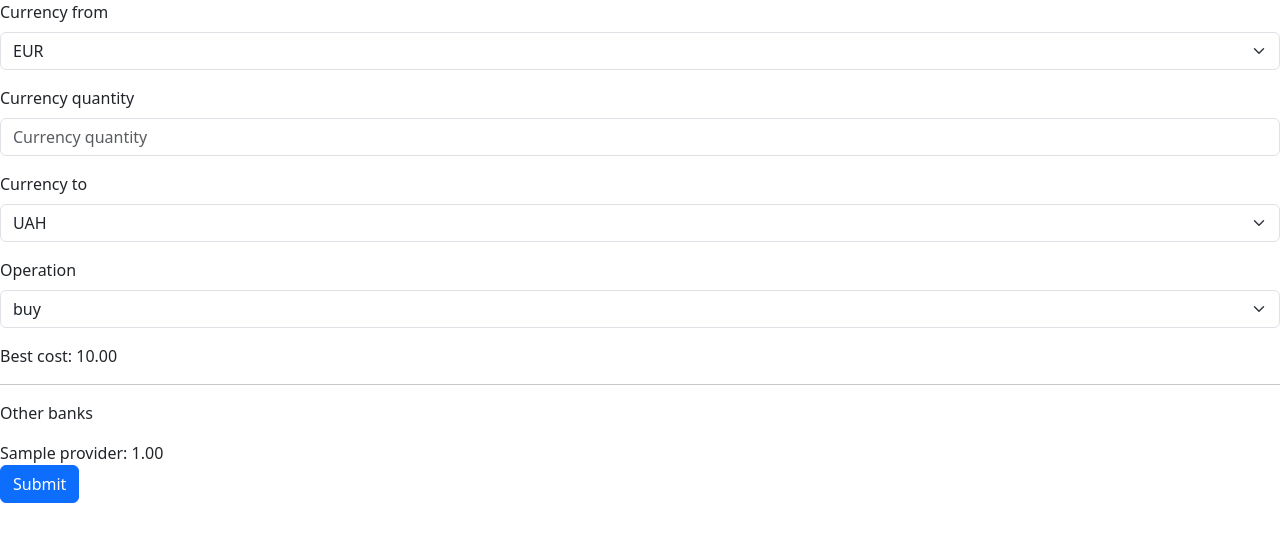
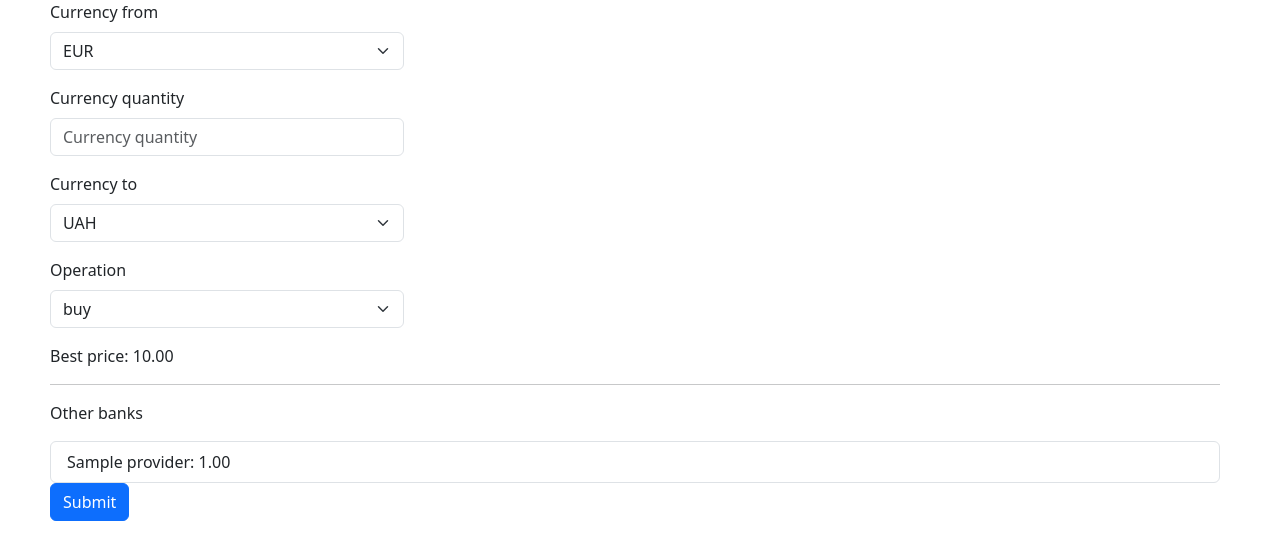
Before and after one commit to vlade11115/hilel-12-oct, a Django app: template exchange/templates/exchange/calculator.html in a window 1280 px wide. Shown: the top 560 px of the page. Run offline with Django 4.2, Linux system fonts and the light colour scheme; tables that the repository leaves empty hold one stand-in row (values such as "Sample post"); the template is opened without the code that fills it: values that come from a table or form of the project are taken from there, most other values are stand-ins (such as "Sample title", 1, 10 or a date in 2020); parts of the project's set-up code (start-up, migrations or seed data) failed here and were passed over; some libraries are stand-ins or nearby versions.

Commit message:
Added: bootstrap5, rate_list.html, django.messages

```diff
--- /dev/null
+++ b/exchange/templates/exchange/base.html
@@ -0,0 +1,6 @@
+{% load bootstrap5 %}
+{% bootstrap_css %}
+{% bootstrap_javascript %}
+{% bootstrap_messages %}
+
+{%  block content %} {% endblock %}
--- a/exchange/templates/exchange/calculator.html
+++ b/exchange/templates/exchange/calculator.html
@@ -1,37 +1,36 @@
+{% extends "exchange/base.html" %}
 {% load bootstrap5 %}
 
-{% bootstrap_css %}
-{% bootstrap_javascript %}
+{%  block content  %}
+<style>
+form {
+    margin-left: 50px;
+    margin-right: 60px;
+}
+div {
+    margin-right: 45%;
+}
+</style>
 
-{% bootstrap_messages %}
-
-<!doctype html>
-<html lang="en">
-<head>
-    <meta charset="UTF-8">
-    <meta name="viewport"
-          content="width=device-width, user-scalable=no, initial-scale=1.0, maximum-scale=1.0, minimum-scale=1.0">
-    <meta http-equiv="X-UA-Compatible" content="ie=edge">
-    <title>Currency calculator</title>
-</head>
-<body>
-<form method="POST">
+<form action="" method="POST">
     {% csrf_token %}
+    <div>
         {% bootstrap_form form %}
+    </div>
     {% if output  %}
-        <p>Best cost: {{  output | floatformat:2 }}</p>
+        <p>Best price: {{  output | floatformat:2 }}</p>
     {%  endif  %}
     <hr>
     <p>Other banks</p>
     {%  for provider, count in all_providers %}
-        {{  provider  }}: {{  count | floatformat:2 }}<br>
-    {%  endfor  %}
+    <ul class="list-group">
+        <li class="list-group-item">{{  provider  }}: {{  count | floatformat:2 }}</li>
+    </ul>
+    {% endfor %}
     {% buttons %}
         <button type="submit" class="btn btn-primary" value="Count">
             Submit
         </button>
     {% endbuttons %}
 </form>
-
-</body>
-</html>
+{% endblock %}
--- a/exchange/views.py
+++ b/exchange/views.py
@@ -1,5 +1,6 @@
 from datetime import datetime
 
+from django.contrib import messages
 from django.http import JsonResponse
 from django.shortcuts import render
 
@@ -22,7 +23,7 @@ def main_view(request):
             for rate in Rate.objects.all()
         ]
     }
-    return JsonResponse(response_data)
+    return render(request, "exchange/rate_list.html", response_data)
 
 
 def calculator(request):
@@ -64,6 +65,6 @@ def calculator(request):
         "form": form,
         "all_providers": all_providers,
         "output": output,
-        "today": today,
     }
+    messages.success(request, message=f'Best price: {output} - {all_providers[0][0]}')
     return render(request, "exchange/calculator.html", data)
--- a/hilel12/settings.py
+++ b/hilel12/settings.py
@@ -37,6 +37,7 @@ INSTALLED_APPS = [
     "django.contrib.messages",
     "django.contrib.staticfiles",
     "django_celery_beat",
+    "bootstrap5",
 ]
 
 MIDDLEWARE = [
```
Also changed, not shown: exchange/templates/exchange/rate_list.html (added, +17 -0 lines). Lines whose indentation alone changed are shown as unchanged.
